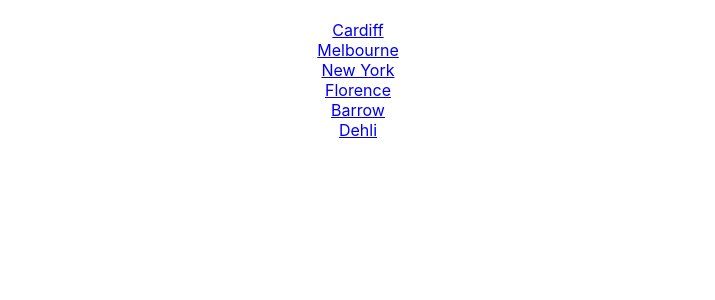
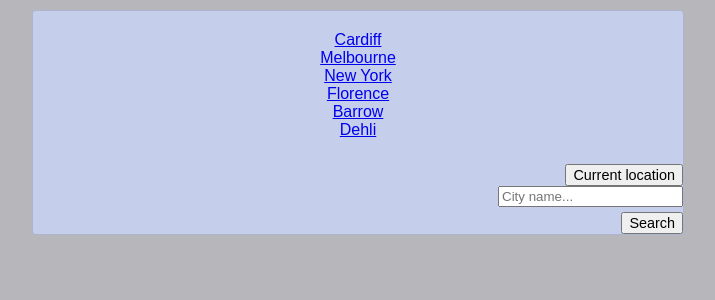
Before and after one commit to 13raji/weather-app-react, a React (Create React App) app: page / in a window 1280 px wide. Shown: the top 300 px of the page, without its empty margins (282-997 px from the left). Built offline with nearby package versions, Linux system fonts and the light colour scheme.

Commit message:
SearchEngine js+ css + App css

```diff
--- a/src/App.css
+++ b/src/App.css
@@ -1,38 +1,32 @@
+body {
+  background-color: #b7b6bb;
+}
 .App {
-  text-align: center;
+  font-family: "Jua", sans-serif;
+  background-color: #c5cfeb;
+  color: #c68883;
+  text-transform: capitalize;
+  max-width: 650px;
+  margin: 10px auto;
+  border: 1px solid rgba(0, 0, 0, 0.125);
+  border-radius: 0.25rem;
+  background-color: #c5cfeb;
 }
 
-.App-logo {
-  height: 40vmin;
-  pointer-events: none;
+p {
+  font-size: x-small;
+  margin: 0;
 }
 
-@media (prefers-reduced-motion: no-preference) {
-  .App-logo {
-    animation: App-logo-spin infinite 20s linear;
-  }
+h3 {
+  font-size: 1.6rem;
 }
 
-.App-header {
-  background-color: #282c34;
-  min-height: 100vh;
-  display: flex;
-  flex-direction: column;
-  align-items: center;
-  justify-content: center;
-  font-size: calc(10px + 2vmin);
-  color: white;
+h4 {
+  font-size: 1.3rem;
+  margin-bottom: 0;
 }
 
-.App-link {
-  color: #61dafb;
+.row {
+  margin: 0;
 }
-
-@keyframes App-logo-spin {
-  from {
-    transform: rotate(0deg);
-  }
-  to {
-    transform: rotate(360deg);
-  }
-}
--- a/src/App.js
+++ b/src/App.js
@@ -1,11 +1,13 @@
 
 import './App.css';
 import CityLinks from "./CityLinks";
+import SearchForm from "./SearchForm";
 
 function App() {
   return (
     <div className="App">
       <CityLinks />
+      <SearchForm/>
     </div>
   );
 }
--- /dev/null
+++ b/src/SearchForm.css
@@ -0,0 +1,14 @@
+form {
+  display: block;
+  margin: 0 auto;
+  text-align: right;
+}
+
+.btn {
+  margin-top: 5px;
+  font-size: 0.9rem;
+}
+
+.form-group .form-control {
+  text-align: right;
+}
--- /dev/null
+++ b/src/SearchForm.js
@@ -0,0 +1,31 @@
+import React from "react";
+import "./SearchForm.css";
+
+export default function SearchForm() {
+  return (
+    <form id="searchForm">
+      <div className="row form-group">
+        <div className="col-5">
+          <button type="button" className="btn btn-link" id="currentLocation">
+            Current location
+          </button>
+        </div>
+        <div className="col-5">
+          <input
+            type="search"
+            className="form-Control"
+            placeholder="City name..."
+            id="cityInput"
+            autoComplete="off"
+          />
+        </div>
+      </div>
+      <div className="col-4"></div>
+      <div className="col-10">
+        <button type="submit" className="btn btn-primary">
+          Search
+        </button>
+      </div>
+    </form>
+  );
+}
```
Also changed, not shown: 1 other file (tests, documents, lock files or other folders).
